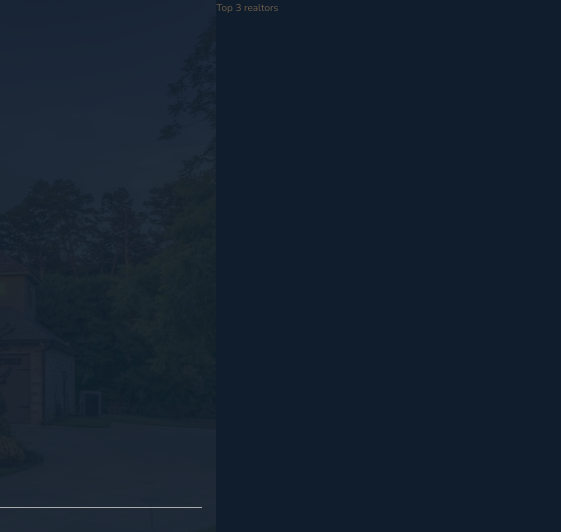
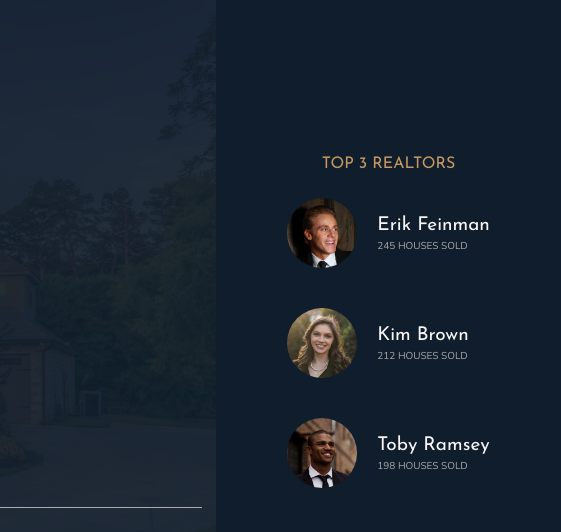
Before and after one commit to PJLindsay/nexter, a website: page index.html in a window 1280 px wide. Shown: the top 532 px of the page, 719-1280 px from the left. Drawn offline with nearby package versions, Linux system fonts and the light colour scheme.

Commit message:
Style Realtors section

```diff
--- a/index.html
+++ b/index.html
@@ -31,7 +31,26 @@
         </header>
 
         <div class="realtors">
-            Top 3 realtors
+            <h3 class="heading-3">Top 3 Realtors</h3>
+            <div class="realtors__list">
+                <img src="img/realtor-1.jpeg" alt="Realtor 1" class="realtors__img">
+                <div class="realtors__details">
+                    <h4 class="heading-4 heading-4--light">Erik Feinman</h4>
+                    <div class="realtors__sold">245 houses sold</div>
+                </div>
+
+                <img src="img/realtor-2.jpeg" alt="Realtor 2" class="realtors__img">
+                <div class="realtors__details">
+                    <h4 class="heading-4 heading-4--light">Kim Brown</h4>
+                    <div class="realtors__sold">212 houses sold</div>
+                </div>
+
+                <img src="img/realtor-3.jpeg" alt="Realtor 3" class="realtors__img">
+                <div class="realtors__details">
+                    <h4 class="heading-4 heading-4--light">Toby Ramsey</h4>
+                    <div class="realtors__sold">198 houses sold</div>
+                </div>
+            </div>
         </div>
 
         <div class="features">
--- a/sass/_realtors.scss
+++ b/sass/_realtors.scss
@@ -1,4 +1,31 @@
 .realtors {
   background-color: $color-secondary;
   grid-column: col-start 7 / full-end;
+  padding: 3rem;
+
+  display: grid;
+  align-content: center;
+  justify-content: center;
+  justify-items: center;
+  row-gap: 2rem;
+
+  &__list {
+    display: grid;
+    grid-template-columns: min-content max-content;
+    column-gap: 2rem;
+    row-gap: 5vh;
+    align-items: center;
+  }
+
+  &__img {
+    width: 7rem;
+    border-radius: 50%; // circular
+    display: block;
+  }
+
+  &__sold {
+    text-transform: uppercase;
+    color: $color-grey-light-2;
+    margin-top: -3px;
+  }
 }
```
Also changed, not shown: css/style.css.
